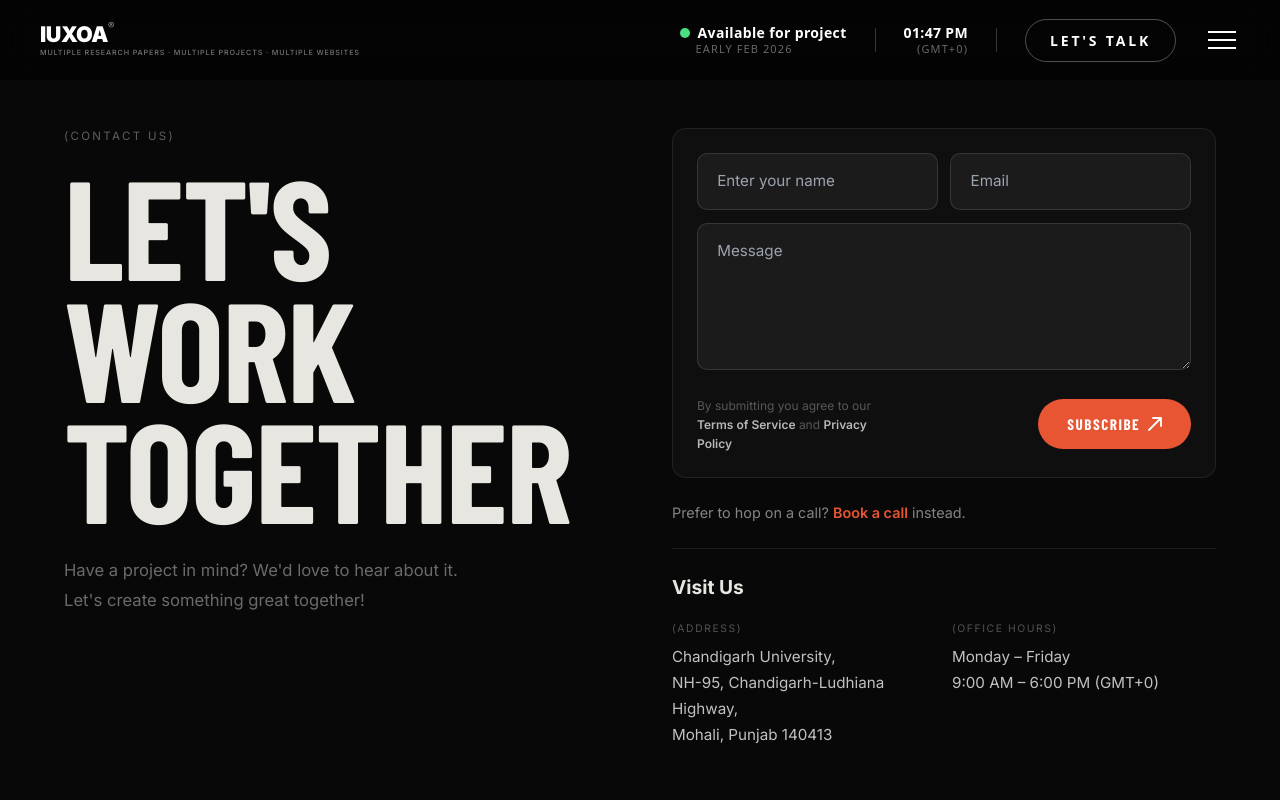
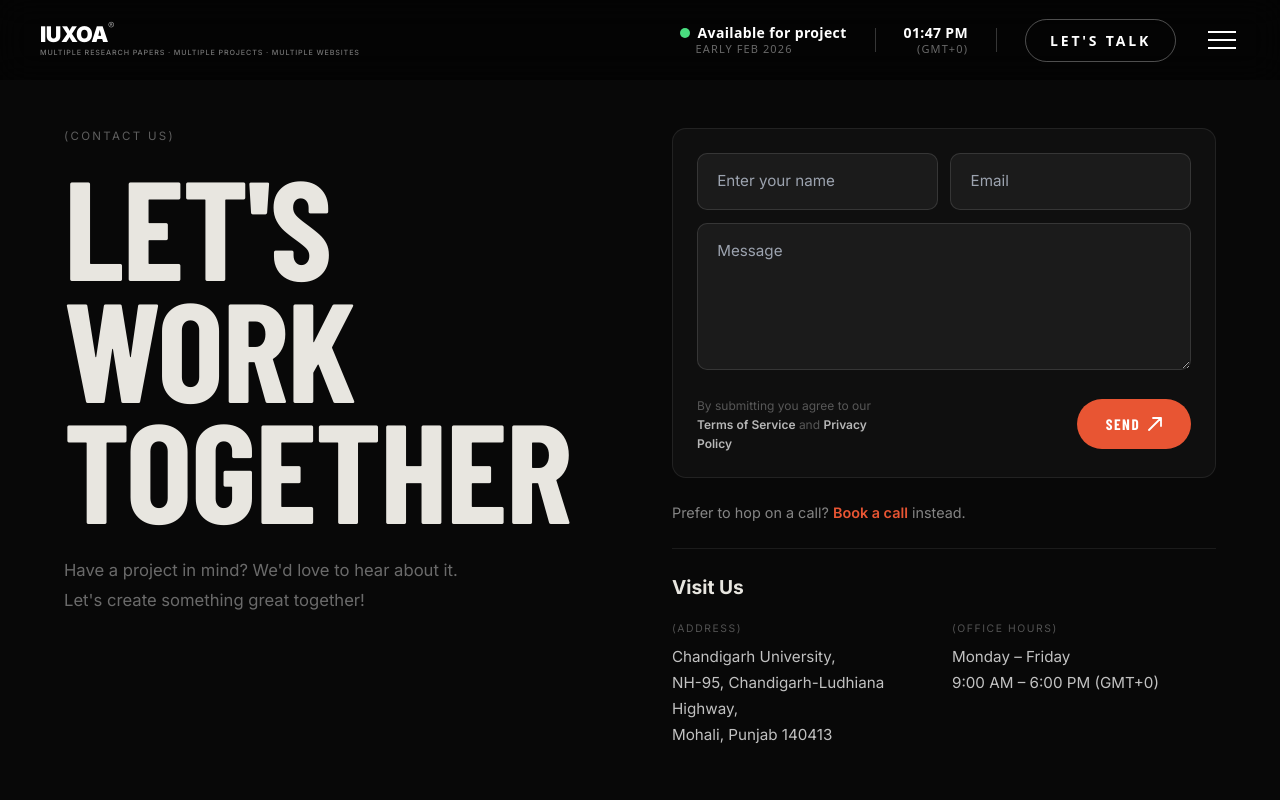
Before and after one commit to Manavjain45/iuxoa-site, a React (Vite) app: page / in a window 1280 px wide. Both pictures are taken after a click on the button "LET'S TALK". Shown: the top 800 px of the page. Built offline with nearby package versions, Linux system fonts and the light colour scheme; a web font is replaced by a local one.

Commit message:
change all subscribe buttons to send

```diff
--- a/src/components/agency/ContactFooter.jsx
+++ b/src/components/agency/ContactFooter.jsx
@@ -225,7 +225,7 @@ function LetsWorkTogether() {
                 onMouseEnter={e => { if (status !== 'sending') e.currentTarget.style.transform = 'scale(1.04)'; }}
                 onMouseLeave={e => e.currentTarget.style.transform = 'scale(1)'}
               >
-                {status === 'sending' ? 'Sending...' : 'SUBSCRIBE'}
+                {status === 'sending' ? 'Sending...' : 'SEND'}
                 {status !== 'sending' && <span style={{ fontSize: '1rem' }}>↗</span>}
               </button>
             </div>
--- a/src/pages/Contact.jsx
+++ b/src/pages/Contact.jsx
@@ -142,7 +142,7 @@ function ContactHero() {
                       letterSpacing: '0.1em', textTransform: 'uppercase', cursor: 'pointer',
                       transition: 'background 0.25s', whiteSpace: 'nowrap',
                     }}>
-                    SUBSCRIBE
+                    SEND
                     <svg width="14" height="14" viewBox="0 0 14 14" fill="none">
                       <path d="M1 13L13 1M13 1H5M13 1v8" stroke="currentColor" strokeWidth="1.8" strokeLinecap="round" strokeLinejoin="round"/>
                     </svg>
```
